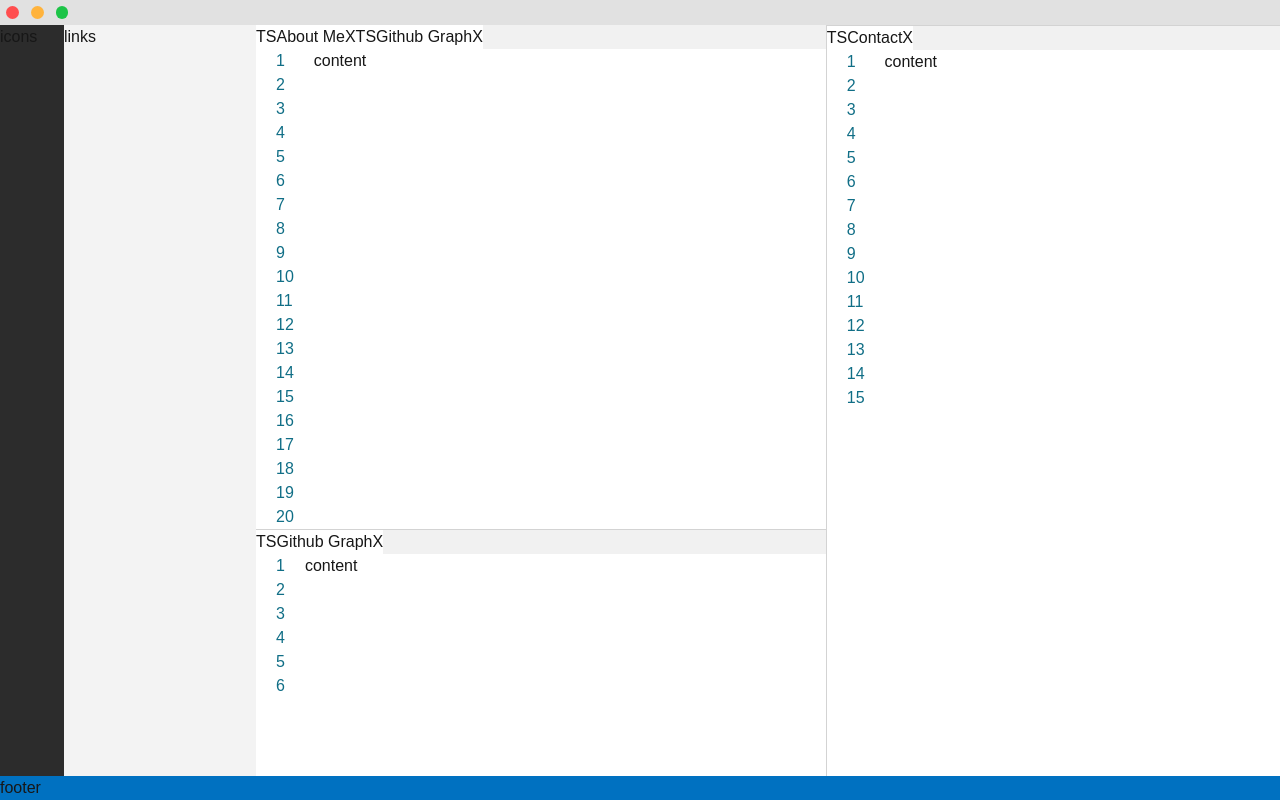
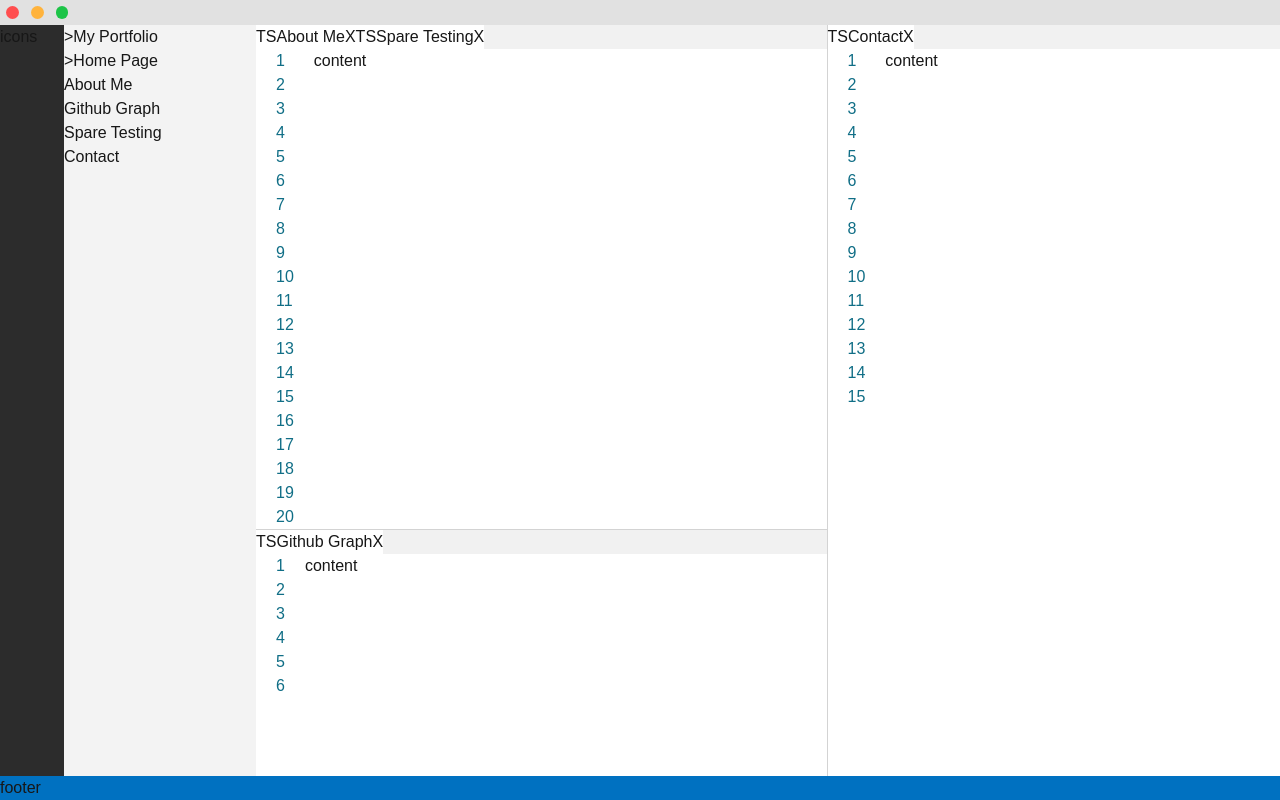
Before and after one commit to cammando016/2026-portfolio, a Next.js app in the folder 2026-portfolio/: page / in a window 1280 px wide. Built offline with nearby package versions, Linux system fonts and the light colour scheme.

Commit message:
Implement functionality to open and close files from list of files on left of screen

```diff
--- a/2026-portfolio/app/page.tsx
+++ b/2026-portfolio/app/page.tsx
@@ -7,17 +7,21 @@ import styles from '../styles/home-layout.module.scss';
 import codeFileStyles from '../styles/codeFile.module.scss';
 import globalStyles from '../styles/global.module.scss';
 import { FileData } from '../types/Files';
+import SectionLinks from '../components/SectionLinks';
 
 export default function Home() {
+  console.log('log test');
+  const [showLinks, setShowLinks] = useState<boolean>(true);
+  const [activeScreenQuarter, setActiveScreenQuarter] = useState<number>(1);
   const [fileData, setFileData] = useState<FileData[]> ([
     { key: crypto.randomUUID(), screenQuarter: 1, fileName: 'About Me', lineCount: 20, fileOpen: true, activeFileInQuarter: true },
     { key: crypto.randomUUID(), screenQuarter: 2, fileName: 'Github Graph', lineCount: 6, fileOpen: true, activeFileInQuarter: true },
-    { key: crypto.randomUUID(), screenQuarter: 1, fileName: 'Github Graph', lineCount: 6, fileOpen: true, activeFileInQuarter: true },
+    { key: crypto.randomUUID(), screenQuarter: 1, fileName: 'Spare Testing', lineCount: 8, fileOpen: true, activeFileInQuarter: false },
     { key: crypto.randomUUID(), screenQuarter: 4, fileName: 'Contact', lineCount: 15, fileOpen: true, activeFileInQuarter: true },
   ])
 
-  const updateScreenQuarter = (fileKey: string, newQuarter: number) => {
-    const newFileData = fileData.map(f => {
+  const updateFileScreenQuarter = (fileKey: string, newQuarter: number) => {
+    const newFileData : FileData[] = fileData.map(f => {
       if (f.key !== fileKey) return f
       return ({
         ...f,
@@ -28,9 +32,67 @@ export default function Home() {
     setFileData(newFileData);
   }
 
+  const updateActiveScreenQuarter = (newQuarter: number) => setActiveScreenQuarter(newQuarter);
+
+  //Passed into CodeFileNameTab components to trigger on clicking cross button
+  const closeFile = (fileKey: string) => {
+    //Need to update next file in quarter as activeFileInQuarter = true if multiple in quarter array from closed file
+    //Get quarter of closed file for use in updating activeFileInQuarter
+    const closedFileQuarter : number = fileData.find(f => f.key === fileKey)!.screenQuarter;
+
+    //Need key of first file in the same quarter of closed file to set as activeFileInQuarter
+    //May not be other files open in same quarter, filter matching first then get key of index 0 if exists
+    const matchingQuarterFiles : FileData[] = fileData.filter(f => f.key !== fileKey && f.screenQuarter === closedFileQuarter);
+    const firstFileKeyMatchingQuarter : string = matchingQuarterFiles.length > 0 ? matchingQuarterFiles[0].key : '';
+
+    const newFileData : FileData[] = fileData.map(f => {
+      if (f.key !== fileKey && f.key !== firstFileKeyMatchingQuarter) return f;
+      if (f.key === firstFileKeyMatchingQuarter) return ({
+        ...f,
+        activeFileInQuarter: true
+      })
+      return ({
+        ...f,
+        screenQuarter: 0,
+        fileOpen: false
+      });
+    });
+
+    setFileData(newFileData);
+  }
+
+  const openFile = (fileKey : string) => {
+    console.log('Open file func ran')
+    //Each file can only be open once, early return if already open
+    if (fileData.find(f => f.key === fileKey)!.fileOpen) return;
+
+    console.log('Got passed early return');
+
+    const newFileData : FileData[] = fileData.map(f => {
+      //No changes for files that don't match and are in a different quarter of screen to current active
+      if(f.key !== fileKey && f.screenQuarter !== activeScreenQuarter) return f;
+      //Only one file per quarter of screen can have activeFileInQuarter as true to display content
+      if(f.key !== fileKey && f.screenQuarter === activeScreenQuarter) return ({
+        ...f,
+        activeFileInQuarter: false
+      })
+      return ({
+        ...f,
+        fileOpen: true,
+        screenQuarter: activeScreenQuarter,
+        activeFileInQuarter: true
+      })
+    });
+
+    console.log(newFileData);
+
+    setFileData(newFileData);
+  }
+
   const quarterFiles: FileData[][] = [[], [], [], []];
 
   fileData.forEach(f => {
+    if (!f.fileOpen) return;
     quarterFiles[f.screenQuarter - 1].push(f);
   })
 
@@ -47,7 +109,13 @@ export default function Home() {
           <p>icons</p>
         </div>
         <div className={styles.filesPane}>
-          <p>links</p>
+          <div className={`${globalStyles.rowFlex}`}>
+            <button onClick={() => setShowLinks(!showLinks)}>{`>`}</button>
+            <p>My Portfolio</p>
+          </div>
+          {
+            showLinks && <SectionLinks files={fileData} sectionName='Home Page' openFile={openFile} />
+          }
         </div>
 
         <div className={`${styles.rowFlex} ${styles.contentPane}`}>
@@ -55,27 +123,30 @@ export default function Home() {
             (quarterFiles[0].length > 0 || quarterFiles[1].length > 0) &&
             (
               <div className={`${styles.verticalFileSplit}`}>
+                { quarterFiles[0].length > 0 &&
                   <div>
                     <div className={`${codeFileStyles.fileBar} ${codeFileStyles.container} ${globalStyles.rowFlex}`}>
                       {
-                      quarterFiles[0].map(f => <CodeFileNameTab key={f.key} fileName={f.fileName} fileKey={f.key} />)
+                        quarterFiles[0].map(f => <CodeFileNameTab key={f.key} fileName={f.fileName} fileKey={f.key} closeFile={closeFile} />)
                       }
                     </div>
                     {
-                    quarterFiles[0].length > 0 && <CodeFile file={quarterFiles[0][0]} />
+                      quarterFiles[0].length > 0 && <CodeFile file={quarterFiles[0].filter(f => f.activeFileInQuarter)[0]} />
                     }
                   </div>
-
+                }
+                { quarterFiles[1].length > 0 &&
                   <div>
                     <div className={`${codeFileStyles.fileBar} ${codeFileStyles.container} ${globalStyles.rowFlex}`}>
                       {
-                      quarterFiles[1].map(f => <CodeFileNameTab key={f.key} fileName={f.fileName} fileKey={f.key} />)
+                        quarterFiles[1].map(f => <CodeFileNameTab key={f.key} fileName={f.fileName} fileKey={f.key} closeFile={closeFile} />)
                       }
                     </div>
                     {
-                    quarterFiles[1].length > 0 && <CodeFile file={quarterFiles[1][0]} />
+                      quarterFiles[1].length > 0 && <CodeFile file={quarterFiles[1].filter(f => f.activeFileInQuarter)[0]} />
                     }
                   </div>
+                }
               </div>
             )
           }
@@ -83,27 +154,30 @@ export default function Home() {
             (quarterFiles[2].length > 0 || quarterFiles[3].length > 0) &&
             (
               <div className={`${styles.verticalFileSplit}`}>
+                { quarterFiles[2].length > 0 &&
                   <div>
                     <div className={`${codeFileStyles.fileBar} ${codeFileStyles.container} ${globalStyles.rowFlex}`}>
                       {
-                      quarterFiles[2].map(f => <CodeFileNameTab key={f.key} fileName={f.fileName} fileKey={f.key} />)
+                        quarterFiles[2].map(f => <CodeFileNameTab key={f.key} fileName={f.fileName} fileKey={f.key} closeFile={closeFile} />)
                       }
                     </div>
                     {
-                    quarterFiles[2].length > 0 && <CodeFile file={quarterFiles[2][0]} />
+                      quarterFiles[2].length > 0 && <CodeFile file={quarterFiles[2].filter(f => f.activeFileInQuarter)[0]} />
                     }
                   </div>
-
+                }
+                { quarterFiles[3].length > 0 &&
                   <div>
                     <div className={`${codeFileStyles.fileBar} ${codeFileStyles.container} ${globalStyles.rowFlex}`}>
                       {
-                      quarterFiles[3].map(f => <CodeFileNameTab key={f.key} fileName={f.fileName} fileKey={f.key} />)
+                        quarterFiles[3].map(f => <CodeFileNameTab key={f.key} fileName={f.fileName} fileKey={f.key} closeFile={closeFile} />)
                       }
                     </div>
                     {
-                    quarterFiles[3].length > 0 && <CodeFile file={quarterFiles[3][0]} />
+                      quarterFiles[3].length > 0 && <CodeFile file={quarterFiles[3].filter(f => f.activeFileInQuarter)[0]} />
                     }
                   </div>
+                }
               </div>
             )
           }
--- a/2026-portfolio/components/CodeFileNameTab.tsx
+++ b/2026-portfolio/components/CodeFileNameTab.tsx
@@ -4,18 +4,15 @@ import styles from '../styles/codeFile.module.scss';
 interface Props {
     fileName: string,
     fileKey: string,
-}
-
-const closeFile = () => {
-    alert("Close File")
+    closeFile: (key: string) => void,
 }
 
 export default function CodeFileNameTab(props: Props) {
     return (
         <div className={`${globalStyles.rowFlex} ${styles.fileName}`}>
-            <p className={`${styles.marginSides}`}>TS</p>
-            <p className={`${styles.marginSides}`}>{props.fileName}</p>
-            <button className={`${styles.marginSides}`} onClick={closeFile}>X</button>
+            <p className={`${styles.paddingSides}`}>TS</p>
+            <p className={`${styles.paddingSides}`}>{props.fileName}</p>
+            <button className={`${styles.paddingSides} ${globalStyles.button}`} onClick={() => props.closeFile(props.fileKey)}>X</button>
         </div>
     )
 }
--- /dev/null
+++ b/2026-portfolio/components/SectionLinks.tsx
@@ -0,0 +1,37 @@
+'use client'
+
+import { FileData } from "../types/Files";
+import globalStyles from '../styles/global.module.scss';
+import { useState } from "react";
+
+interface Props {
+    sectionName: string,
+    files: FileData[],
+    openFile: (key : string) => void,
+}
+
+export default function SectionLinks (props: Props) {
+    const [showLinks, setShowLinks] = useState<boolean>(true);
+
+    return (
+        <div>
+            <div className={`${globalStyles.rowFlex}`}>
+                <button onClick={() => setShowLinks(!showLinks)}>{`>`}</button>
+                <p>{props.sectionName}</p>
+            </div>
+            {
+                showLinks && props.files.map(f => {
+                    return (
+                    <div key={f.key} >
+                        <button
+                            onClick={() => props.openFile(f.key)}
+                            className={`${globalStyles.button}`}
+                        >
+                            {f.fileName}
+                        </button>
+                    </div>
+                )})
+            }
+        </div>
+    )
+}
--- a/2026-portfolio/styles/codeFile.module.scss
+++ b/2026-portfolio/styles/codeFile.module.scss
@@ -2,8 +2,8 @@
     flex: 1
 }
 
-.marginSides {
-    margin: 0 3;
+.paddingSides {
+    padding: 3;
 }
 
 .fileBar {
--- a/2026-portfolio/styles/global.module.scss
+++ b/2026-portfolio/styles/global.module.scss
@@ -7,3 +7,9 @@
     display: flex;
     flex-direction: column;
 }
+
+.button {
+    &:hover {
+        background-color: aquamarine;
+    }
+}
```
Lines whose indentation alone changed are shown as unchanged.
